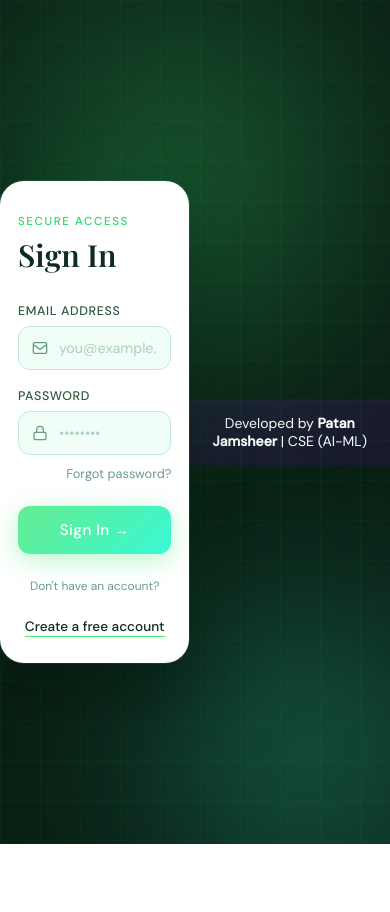
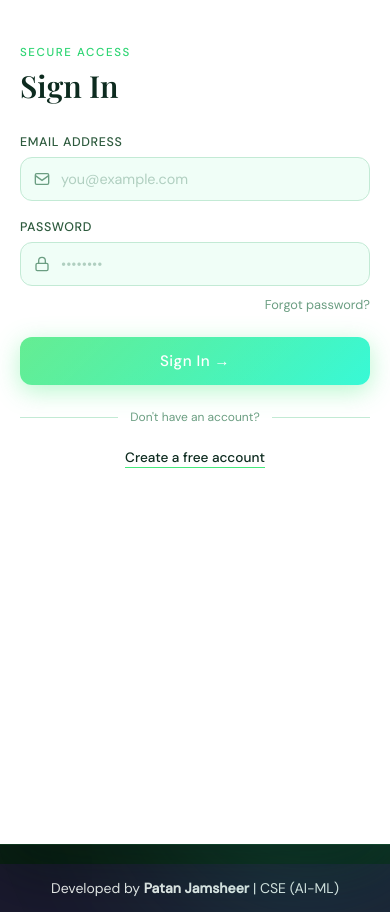
Before and after one commit to patan-jamsheer/campus-lost-found, a Flask app: page / in a window 390 px wide. Before the commit the page ends 844 px from the top, so only its background shows below. Run offline with Flask 3, Linux system fonts and the light colour scheme.

Commit message:
Add files via upload

```diff
--- a/templates/admin_dashboard.html
+++ b/templates/admin_dashboard.html
@@ -149,9 +149,7 @@
             z-index: 99;
         }
         .sidebar-overlay.show { display: block; }
-        @media (max-width: 900px) {
-            .hamburger { display: flex; }
-            .sidebar {
+        .sidebar {
                 transform: translateX(-100%) !important;
                 transition: transform 0.3s ease !important;
                 display: flex !important;
--- a/templates/admin_users.html
+++ b/templates/admin_users.html
@@ -104,9 +104,7 @@
             z-index: 99;
         }
         .sidebar-overlay.show { display: block; }
-        @media (max-width: 900px) {
-            .hamburger { display: flex; }
-            .sidebar {
+        .sidebar {
                 transform: translateX(-100%) !important;
                 transition: transform 0.3s ease !important;
                 display: flex !important;
--- a/templates/dashboard.html
+++ b/templates/dashboard.html
@@ -90,9 +90,7 @@
             z-index: 99;
         }
         .sidebar-overlay.show { display: block; }
-        @media (max-width: 900px) {
-            .hamburger { display: flex; }
-            .sidebar {
+        .sidebar {
                 transform: translateX(-100%) !important;
                 transition: transform 0.3s ease !important;
                 display: flex !important;
--- a/templates/found_item_detail.html
+++ b/templates/found_item_detail.html
@@ -140,9 +140,7 @@
             z-index: 99;
         }
         .sidebar-overlay.show { display: block; }
-        @media (max-width: 900px) {
-            .hamburger { display: flex; }
-            .sidebar {
+        .sidebar {
                 transform: translateX(-100%) !important;
                 transition: transform 0.3s ease !important;
                 display: flex !important;
--- a/templates/found_items_list.html
+++ b/templates/found_items_list.html
@@ -155,9 +155,7 @@
             z-index: 99;
         }
         .sidebar-overlay.show { display: block; }
-        @media (max-width: 900px) {
-            .hamburger { display: flex; }
-            .sidebar {
+        .sidebar {
                 transform: translateX(-100%) !important;
                 transition: transform 0.3s ease !important;
                 display: flex !important;
--- a/templates/login.html
+++ b/templates/login.html
@@ -263,7 +263,25 @@ background-clip: text;
             .container { width: 100% !important; padding: 28px 18px !important; }
         }
 
-        </style>
+
+        @media (max-width: 700px) {
+            body { padding: 0 !important; }
+            .wrapper { padding: 0 !important; justify-content: center; width: 100%; }
+            .container { width: 100% !important; min-height: 100vh; border-radius: 0 !important; padding: 40px 20px !important; }
+            .brand-panel { display: none !important; }
+        }
+
+
+        /* ── FOOTER FIX ── */
+        body {
+            flex-direction: column !important;
+        }
+        body > div[style*="text-align:center"] {
+            width: 100% !important;
+            flex-shrink: 0 !important;
+        }
+
+    </style>
 </head>
 <body>
 
--- a/templates/lost_item_detail.html
+++ b/templates/lost_item_detail.html
@@ -200,9 +200,7 @@
             z-index: 99;
         }
         .sidebar-overlay.show { display: block; }
-        @media (max-width: 900px) {
-            .hamburger { display: flex; }
-            .sidebar {
+        .sidebar {
                 transform: translateX(-100%) !important;
                 transition: transform 0.3s ease !important;
                 display: flex !important;
--- a/templates/lost_items_list.html
+++ b/templates/lost_items_list.html
@@ -117,9 +117,7 @@
             z-index: 99;
         }
         .sidebar-overlay.show { display: block; }
-        @media (max-width: 900px) {
-            .hamburger { display: flex; }
-            .sidebar {
+        .sidebar {
                 transform: translateX(-100%) !important;
                 transition: transform 0.3s ease !important;
                 display: flex !important;
--- a/templates/my_claims.html
+++ b/templates/my_claims.html
@@ -102,9 +102,7 @@
             z-index: 99;
         }
         .sidebar-overlay.show { display: block; }
-        @media (max-width: 900px) {
-            .hamburger { display: flex; }
-            .sidebar {
+        .sidebar {
                 transform: translateX(-100%) !important;
                 transition: transform 0.3s ease !important;
                 display: flex !important;
--- a/templates/report_found.html
+++ b/templates/report_found.html
@@ -299,9 +299,7 @@
             z-index: 99;
         }
         .sidebar-overlay.show { display: block; }
-        @media (max-width: 900px) {
-            .hamburger { display: flex; }
-            .sidebar {
+        .sidebar {
                 transform: translateX(-100%) !important;
                 transition: transform 0.3s ease !important;
                 display: flex !important;
--- a/templates/report_lost.html
+++ b/templates/report_lost.html
@@ -148,9 +148,7 @@
             z-index: 99;
         }
         .sidebar-overlay.show { display: block; }
-        @media (max-width: 900px) {
-            .hamburger { display: flex; }
-            .sidebar {
+        .sidebar {
                 transform: translateX(-100%) !important;
                 transition: transform 0.3s ease !important;
                 display: flex !important;
```
Also changed, not shown: templates/edit_profile.html (+10 -0 lines), templates/profile.html (+16 -0 lines), templates/signup.html (+18 -0 lines).
